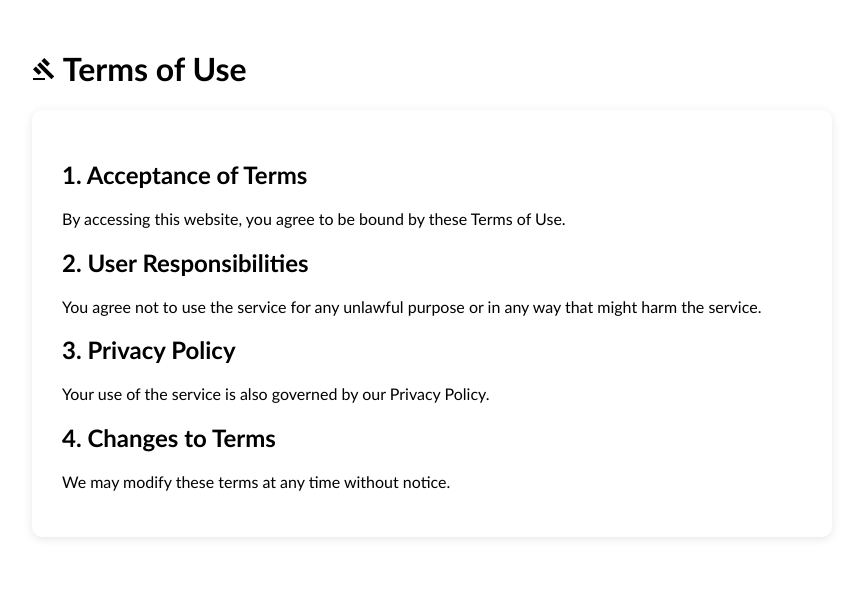
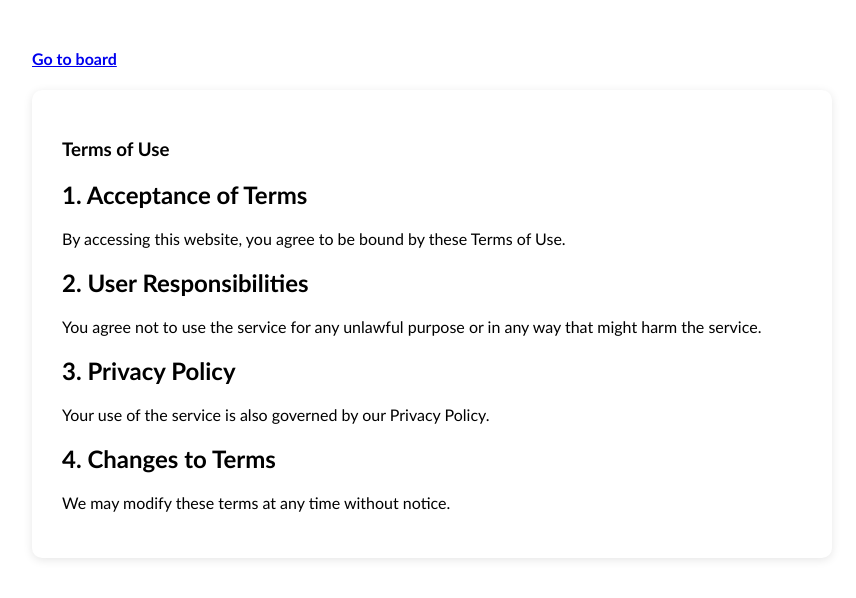
Before and after one commit to Wendydanso/up2158764-def, a Flask app: page /terms in a window 1280 px wide. Shown: the top 598 px of the page, without its empty margins (208-1064 px from the left). Run offline with Flask 2, Linux system fonts and the light colour scheme; some libraries are stand-ins or nearby versions.

Commit message:
Update terms.html

```diff
--- a/templates/terms.html
+++ b/templates/terms.html
@@ -2,9 +2,12 @@
 
 {% block content %}
 <div class="legal-container">
-    <h1><i class="material-icons">gavel</i> Terms of Use</h1>
+      <a href="{{ url_for('dashboard') }}">
+        <h4> Go to board</h4>
+    </a>
 
     <div class="legal-card">
+        <h3>Terms of Use</h3>
         <h2>1. Acceptance of Terms</h2>
         <p>By accessing this website, you agree to be bound by these Terms of Use.</p>
 
```
